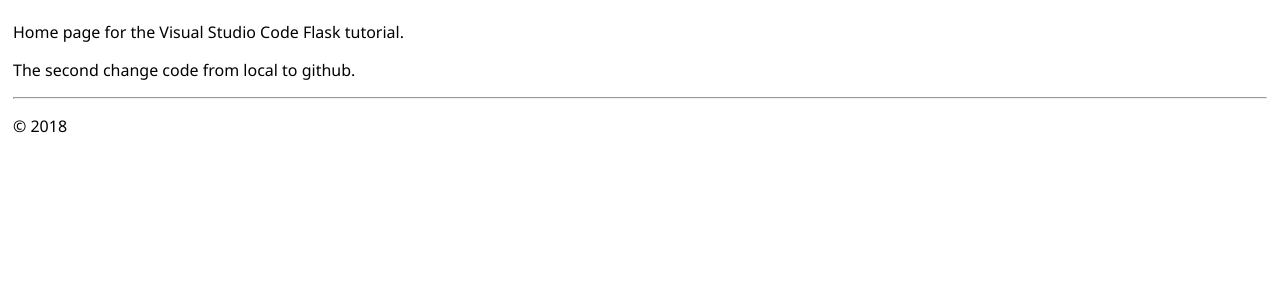
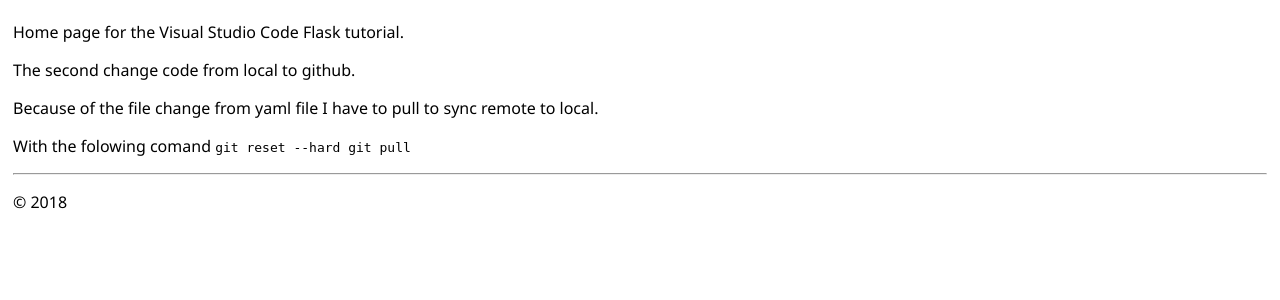
Before and after one commit to emabimusik/flask-tutorial, a Flask app: page / in a window 1280 px wide. Shown: the part 47-347 px from the top of the page. Run offline with Flask 2, Linux system fonts and the light colour scheme.

Commit message:
added modification on home

```diff
--- a/hello_app/templates/home.html
+++ b/hello_app/templates/home.html
@@ -5,4 +5,8 @@ Home
 {% block content %}
 <p>Home page for the Visual Studio Code Flask tutorial.</p>
 <p>The second change code from local to github.</p>
+
+<p>Because of the file change from yaml file I have to pull to sync remote to local.</p>
+<p>With the folowing comand <code>git reset --hard
+    git pull</code></p>
 {% endblock %}
```
